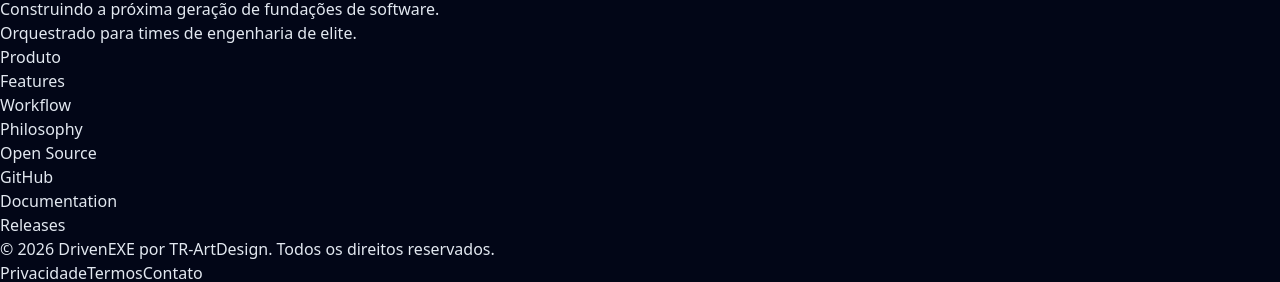
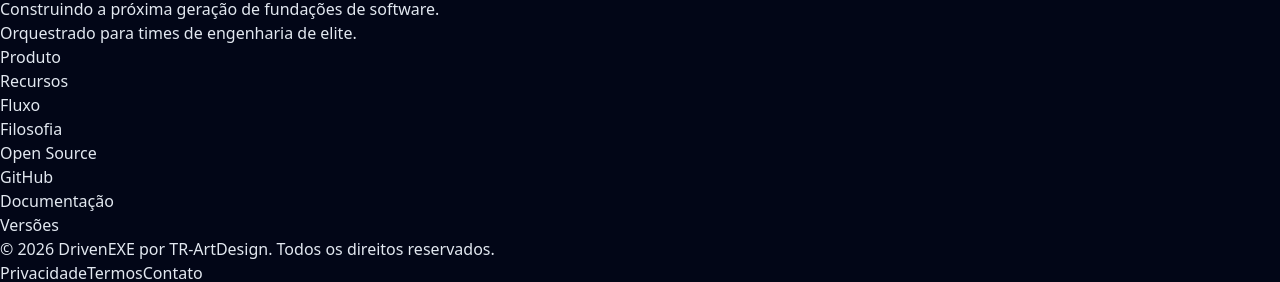
Before and after one commit to TR-ArtDesign/drivenexe-starter, a React (Vite) app in the folder apps/landing/: page / in a window 1280 px wide. Shown: the part 10135-10417 px from the top of the page. Built offline with nearby package versions, Linux system fonts and the light colour scheme.

Commit message:
fix: translate all internal links in footer

```diff
--- a/apps/landing/src/app/translations.js
+++ b/apps/landing/src/app/translations.js
@@ -59,7 +59,14 @@ export const translations = {
       rights: "© 2026 DrivenEXE por TR-ArtDesign. Todos os direitos reservados.",
       privacy: "Privacidade",
       terms: "Termos",
-      contact: "Contato"
+      contact: "Contato",
+      links: {
+        features: "Recursos",
+        workflow: "Fluxo",
+        philosophy: "Filosofia",
+        documentation: "Documentação",
+        releases: "Versões"
+      }
     }
   },
   en: {
@@ -122,7 +129,14 @@ export const translations = {
       rights: "© 2026 DrivenEXE by TR-ArtDesign. All rights reserved.",
       privacy: "Privacy",
       terms: "Terms",
-      contact: "Contact"
+      contact: "Contact",
+      links: {
+        features: "Features",
+        workflow: "Workflow",
+        philosophy: "Philosophy",
+        documentation: "Documentation",
+        releases: "Releases"
+      }
     }
   }
 };
--- a/apps/landing/src/components/Footer.jsx
+++ b/apps/landing/src/components/Footer.jsx
@@ -15,9 +15,9 @@ export default function Footer({ t }) {
         <div>
           <h4 className="text-white font-bold mb-6">{t.product}</h4>
           <ul className="space-y-4 text-sm text-slate-500 font-medium">
-            <li><a href="#features" className="hover:text-white transition-colors">Features</a></li>
-            <li><a href="#workflow" className="hover:text-white transition-colors">Workflow</a></li>
-            <li><a href="#why" className="hover:text-white transition-colors">Philosophy</a></li>
+            <li><a href="#features" className="hover:text-white transition-colors">{t.links.features}</a></li>
+            <li><a href="#workflow" className="hover:text-white transition-colors">{t.links.workflow}</a></li>
+            <li><a href="#why" className="hover:text-white transition-colors">{t.links.philosophy}</a></li>
           </ul>
         </div>
 
@@ -25,8 +25,8 @@ export default function Footer({ t }) {
           <h4 className="text-white font-bold mb-6">{t.open_source}</h4>
           <ul className="space-y-4 text-sm text-slate-500 font-medium">
             <li><a href="https://github.com/TR-ArtDesign/drivenexe-starter" className="hover:text-white transition-colors">GitHub</a></li>
-            <li><a href="https://github.com/TR-ArtDesign/drivenexe-starter#readme" className="hover:text-white transition-colors">Documentation</a></li>
-            <li><a href="https://github.com/TR-ArtDesign/drivenexe-starter/releases" className="hover:text-white transition-colors">Releases</a></li>
+            <li><a href="https://github.com/TR-ArtDesign/drivenexe-starter#readme" className="hover:text-white transition-colors">{t.links.documentation}</a></li>
+            <li><a href="https://github.com/TR-ArtDesign/drivenexe-starter/releases" className="hover:text-white transition-colors">{t.links.releases}</a></li>
           </ul>
         </div>
       </div>
```
